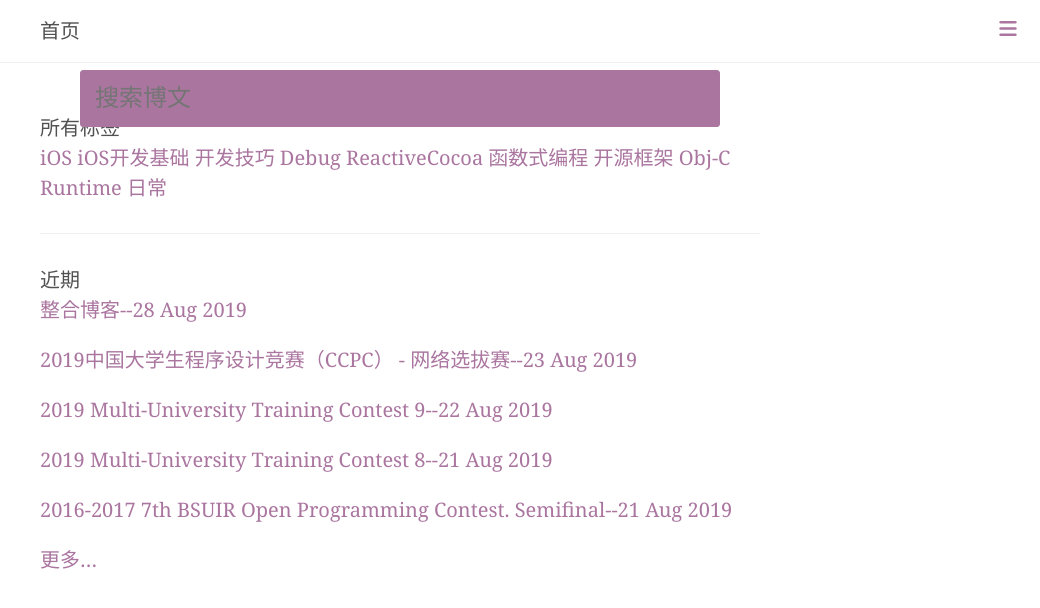
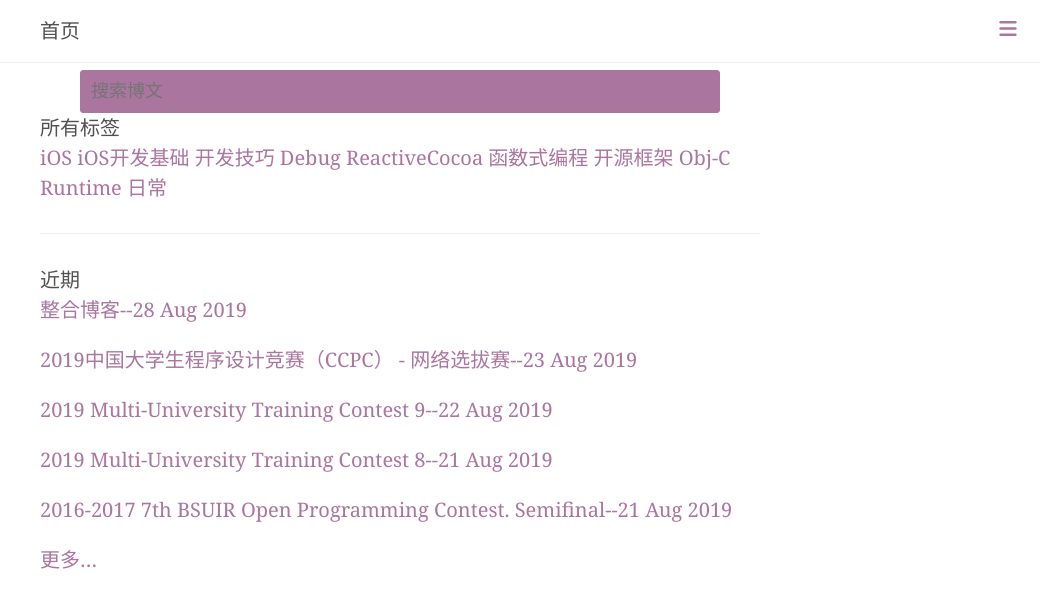
Before and after one commit to XtrueT/xtruet.github.com, a Jekyll site: the page built from index.html, in a window 1280 px wide. Shown: the top 608 px of the page, without its empty margins (240-1280 px from the left). Built offline with Jekyll 4.4.1, drawn with Linux system fonts in a browser that asks for light colours; nearby versions of some CDN libraries; library files that are not in the unit come from our copies; comment, search, counter and statistics services are not loaded.

Commit message:
更新移动设备上过小的搜索框

```diff
--- a/public/css/index.css
+++ b/public/css/index.css
@@ -59,9 +59,9 @@ input#search-input {
   outline-style: none;/*取消外边框*/
   border: 1px solid #aa759f;
   border-radius: 3px;
-  padding: 14px 14px;
+  padding: 10px 10px;
   width: 100%;
-  font-size: 24px;
+  font-size: 18px;
   font-family: "Microsoft soft";
 }
 input#search-input:focus{
--- a/public/css/lanyon.css
+++ b/public/css/lanyon.css
@@ -81,6 +81,9 @@ h1, h2, h3, h4, h5, h6 {
   }
 }
 @media (min-width: 56em) {
+  .search-container{
+    width: 80vw;
+  }
   .container {
     max-width: 38rem;
   }
@@ -156,6 +159,9 @@ h1, h2, h3, h4, h5, h6 {
           transition: all .3s ease-in-out;
 }
 @media (min-width: 30em) {
+  .search-container{
+    width: 80vw;
+  }
   .sidebar {
     font-size: .75rem; /* 14px */
   }
@@ -191,6 +197,9 @@ a.sidebar-nav-item:focus {
 }
 
 @media (min-width: 48em) {
+  .search-container{
+    width: 80vw;
+  }
   .sidebar-item {
     padding: 1.5rem;
   }
```
